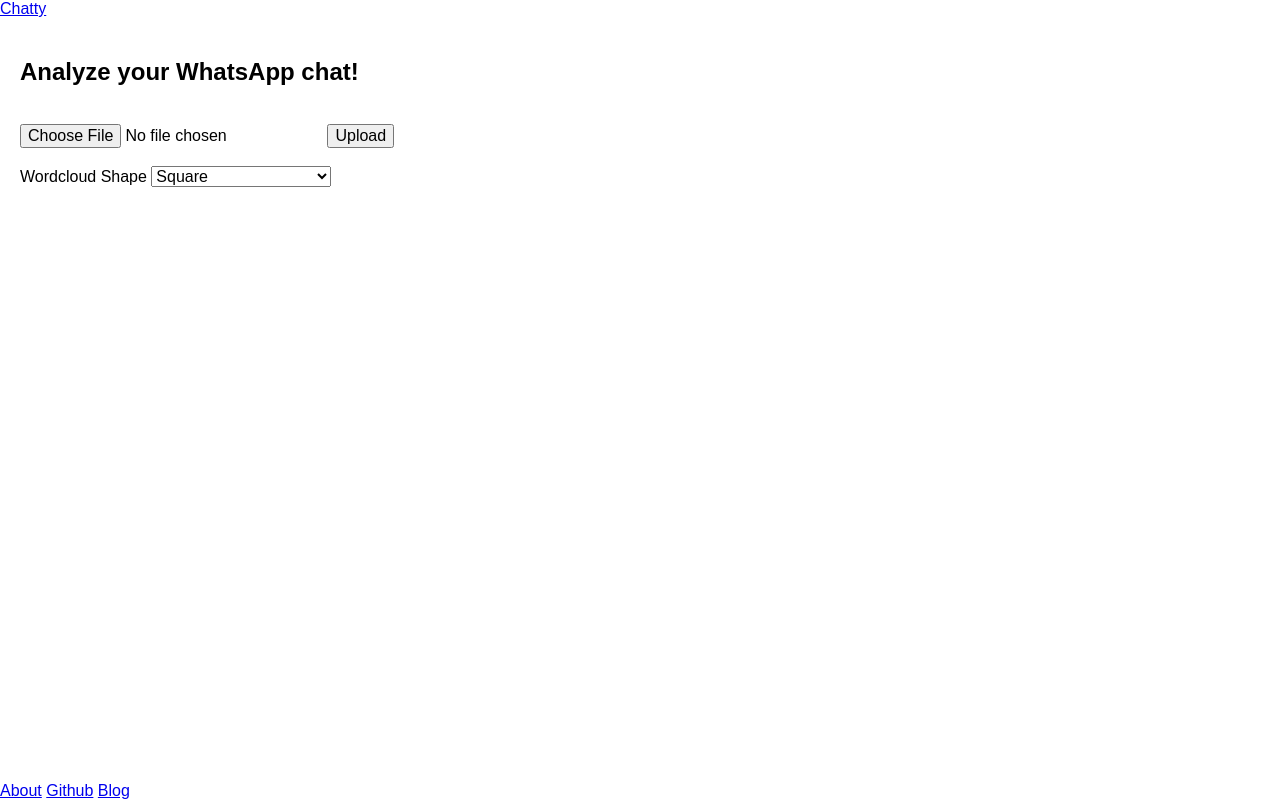
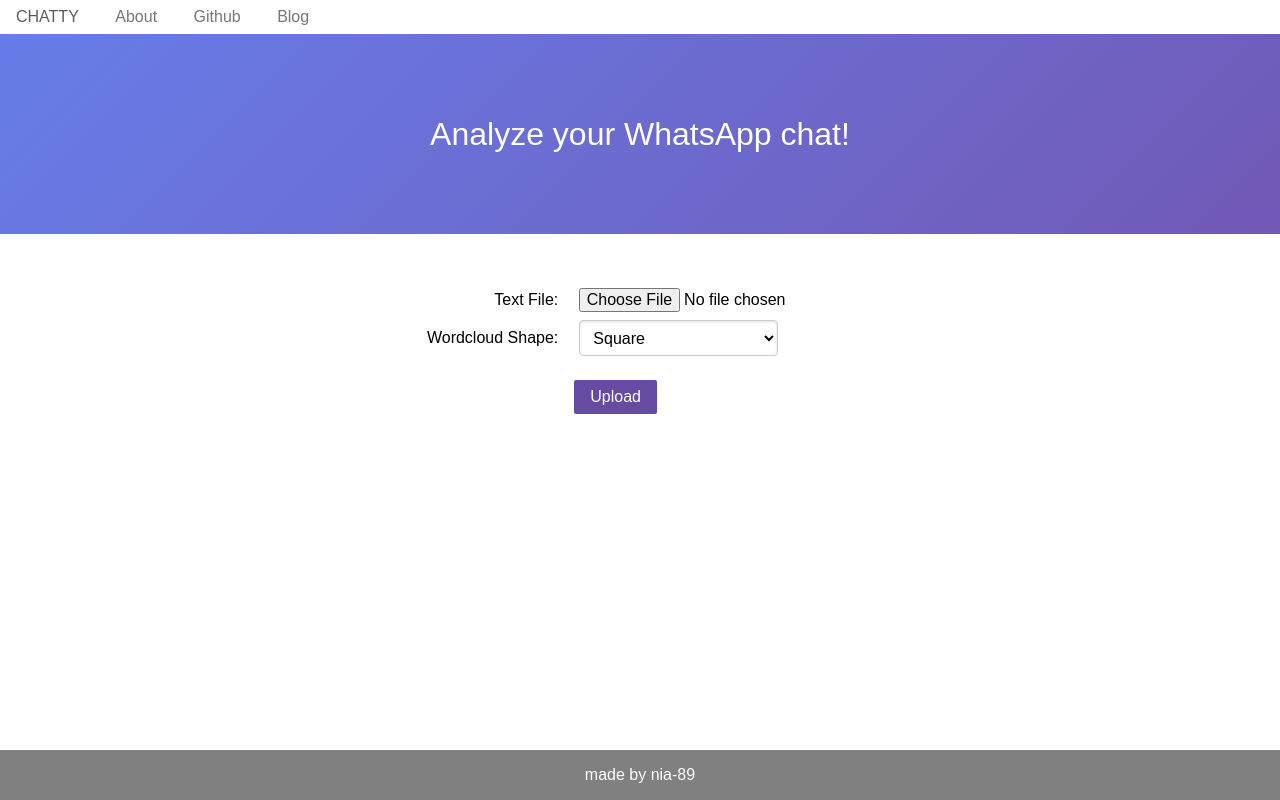
Before and after one commit to nia-89/chatty, a Flask app: page / in a window 1280 px wide. Run offline with Flask 2, Linux system fonts and the light colour scheme; some libraries are stand-ins or nearby versions.

Commit message:
Add basic styling to index page

```diff
--- a/static/css/template.css
+++ b/static/css/template.css
@@ -1,54 +1,38 @@
-html, body {
-    height: 100%;
+.l-content {
+    display: flex;
+    justify-content: center;
 }
 
-body {
-    display: flex;
-    flex-direction: column;
-    margin: 0;
-    font: 16px Sans-Serif;
+.banner {
+    background: transparent linear-gradient(135deg, #667eea 0%, #764ba2 100%) 0 0 no-repeat fixed;
+    text-align: center;
+    background-size: cover;
+    filter: progid: DXImageTransform.Microsoft.AlphaImageLoader(linear-gradient(135deg, #667eea 0%, #764ba2 100%), sizingMethod='scale');
+    height: 200px;
+    width: 100%;
+    margin-bottom: 3em;
+    display: table;
 }
 
-.content {
-    flex: 1 0 auto; /* Prevent Chrome, Opera, and Safari from letting these items shrink to smaller than their content's default minimum size. */
-    padding: 20px;
+.banner-head {
+    display: table-cell;
+    vertical-align: middle;
+    margin-bottom: 0;
+    font-size: 2em;
+    color: white;
+    font-weight: 500;
 }
 
 .footer {
-    flex-shrink: 0; /* Prevent Chrome, Opera, and Safari from letting these items shrink to smaller than their content's default minimum size. */
-    padding: 20px;
+    position: fixed;
+    left: 0;
+    bottom: 0;
+    width: 100%;
+    background-color: grey;
+    color: white;
+    text-align: center;
 }
 
-* {
-    box-sizing: border-box;
+.pure-button-primary {
+    background-color: #654ba2;
 }
-
-h1 {
-    margin: 0 0 20px 0;
-}
-
-p {
-    margin: 0 0 20px 0;
-}
-
-header {
-    margin: 0 0 20px 0;
-}
-
-.dataframe {
-    border-collapse: collapse;
-    width: 95%;
-    padding-top: 12px;
-    padding-bottom: 12px;
-    text-align: left;
-}
-
-.dataframe td {
-    border: 1px solid #ddd;
-    padding: 8px;
-}
-
-.dataframe tr:hover {
-    background-color: #9e4caf;
-    color: white;
-}
--- a/templates/index.html
+++ b/templates/index.html
@@ -1,17 +1,19 @@
 {% extends "layout.html" %}
 {% block content %}
 
-<h2>Analyze your WhatsApp chat!</h2>
+<div class="banner">
+  <h1 class="banner-head">Analyze your WhatsApp chat!</h1>
+</div>
 
-<p></p>
-
-<br>
-
-<form method="POST" enctype="multipart/form-data">
+<div class="l-content">
+    <form class="pure-form pure-form-aligned" method="POST" enctype="multipart/form-data">
+      <fieldset>
+          <div class="pure-control-group">
+            <label for="file">Text File:</label>
             <input type="file" name="file" accept=".txt">
-  <input type="submit" value="Upload">
-  </br></br>
-  <label for="mask">Wordcloud Shape</label>
+          </div>
+          <div class="pure-control-group">
+            <label for="mask">Wordcloud Shape:</label>
             <select id="mask" name="mask">
               <option value="square">Square</option>
               <option value="chat_bubble_rounded">Rounded Chat Bubble</option>
@@ -23,6 +25,12 @@
               <option value="house">House</option>
               <option value="triangle">Triangle</option>
             </select>
+          </div>
+          <div class="pure-controls">
+            <button type="submit" value="Upload" class="pure-button pure-button-primary">Upload</button>
+          </div>
+      </fieldset>
     </form>
+</div>
 
 {% endblock %}
--- a/templates/layout.html
+++ b/templates/layout.html
@@ -5,31 +5,30 @@
     <meta charset="UTF-8">
     <meta name="viewport" content="width=device-width, initial-scale=1">
     <link rel="stylesheet" href="https://unpkg.com/purecss@2.0.5/build/pure-min.css" integrity="sha384-LTIDeidl25h2dPxrB2Ekgc9c7sEC3CWGM6HeFmuDNUjX76Ert4Z4IY714dhZHPLd" crossorigin="anonymous">
-    <link rel="stylesheet" href="{{ url_for('static', filename='css/template.css') }}">
+    <link rel="stylesheet" href="https://unpkg.com/purecss@2.0.5/build/grids-responsive-min.css">
+    <link rel="stylesheet" href="../static/css/template.css">
 
     <title>Chatty</title>
 
   </head>
 
-<body>
+  <body>
 
-  <div>
-    <a href="#">Chatty</a>
-  </div>
+    <div class="pure-menu pure-menu-horizontal">
+      <a href="#" class="pure-menu-heading">Chatty</a>
+      <ul class="pure-menu-list">
+        <li class="pure-menu-item"><a href="#" class="pure-menu-link">About</a></li>
+        <li class="pure-menu-item"><a href="#" class="pure-menu-link">Github</a></li>
+        <li class="pure-menu-item"><a href="#" class="pure-menu-link">Blog</a></li>
+      </ul>
+    </div>
 
+    {% block content %}{% endblock %}
 
-  <div class="content">
-    {% block content %}{% endblock %}
-  </div>
+    <div class="footer l-box">
+      <p>made by nia-89</p>
+    </div>
 
-  <footer>
-    <div>
-      <a href="#">About</a>
-      <a href="#">Github</a>
-      <a href="#">Blog</a>
-   </div>
-  </footer>
-
-</body>
+  </body>
 
 </html>
```
Lines whose indentation alone changed are shown as unchanged.
